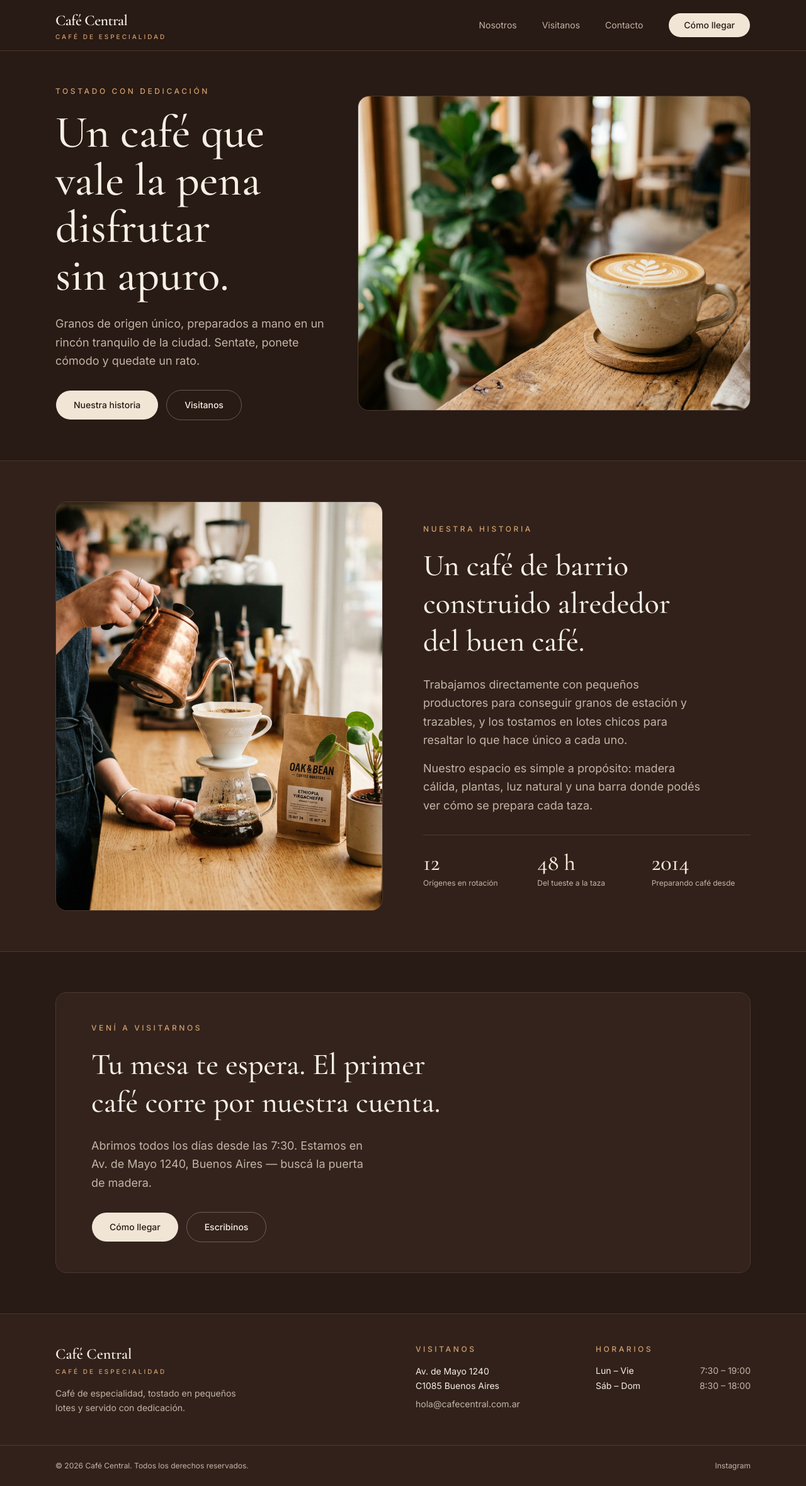
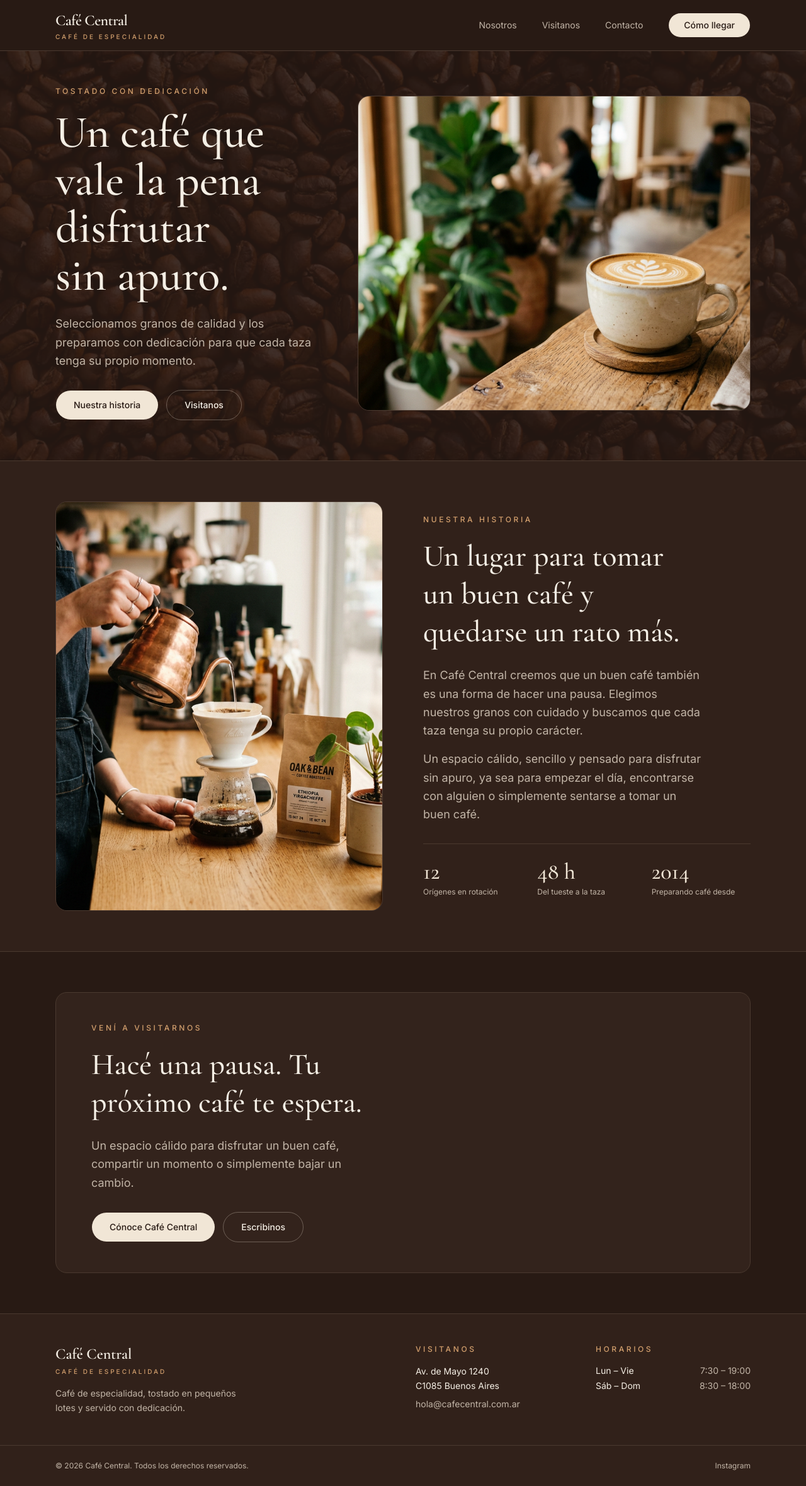
Before and after one commit to Robert-Martini/cafe-central-3z, a Next.js app: page / in a window 1280 px wide. Shown: the whole page at 63% size. Built offline with nearby package versions, Linux system fonts and the light colour scheme.

Commit message:
feat: revamp call-to-action and hero sections with new messaging and background image

```diff
--- a/components/call-to-action.tsx
+++ b/components/call-to-action.tsx
@@ -7,20 +7,17 @@ export function CallToAction() {
       <div className="rounded-2xl border border-border bg-card px-6 py-10 md:px-14 md:py-12">
         <p className="text-xs font-medium uppercase tracking-[0.3em] text-accent">Vení a visitarnos</p>
         <h2 className="mt-5 max-w-2xl font-serif text-4xl leading-tight font-medium text-balance text-foreground md:text-5xl">
-          Tu mesa te espera. El primer café corre por nuestra cuenta.
+          Hacé una pausa. Tu próximo café te espera.
         </h2>
         <p className="mt-6 max-w-md text-base leading-relaxed text-muted-foreground md:text-lg">
-          Abrimos todos los días desde las 7:30. Estamos en Av. de Mayo 1240, Buenos Aires — buscá la puerta de
-          madera.
+          Un espacio cálido para disfrutar un buen café, compartir un momento o simplemente bajar un cambio.
         </p>
         <div className="mt-8 flex flex-wrap gap-3">
           <a
-            href="https://maps.google.com/?q=Av.+de+Mayo+1240+Buenos+Aires"
-            target="_blank"
-            rel="noopener noreferrer"
+          href="#visit"
             className={cn(buttonVariants(), 'h-12 rounded-full px-7 text-sm')}
           >
-            Cómo llegar
+            Cónoce Café Central
           </a>
           <a
             href="mailto:hola@cafecentral.com.ar"
--- a/components/hero.tsx
+++ b/components/hero.tsx
@@ -4,7 +4,17 @@ import { cn } from '@/lib/utils'
 
 export function Hero() {
   return (
-    <section className="mx-auto max-w-6xl px-6 pt-10 pb-12 md:pt-14 md:pb-16">
+    <section className="relative isolate overflow-hidden">
+      <Image
+        src="/images/cafe-coffee.avif"
+        alt=""
+        aria-hidden="true"
+        fill
+        sizes="100vw"
+        className="-z-20 object-cover"
+      />
+      <div aria-hidden="true" className="absolute inset-0 -z-10 bg-background/85" />
+      <div className="mx-auto max-w-6xl px-6 pt-10 pb-12 md:pt-14 md:pb-16">
       <div className="grid items-center gap-10 lg:grid-cols-12 lg:gap-12">
         <div className="lg:col-span-5">
           <p className="text-xs font-medium uppercase tracking-[0.3em] text-accent">Tostado con dedicación</p>
@@ -12,8 +22,7 @@ export function Hero() {
             Un café que vale la pena disfrutar sin apuro.
           </h1>
           <p className="mt-6 max-w-md text-base leading-relaxed text-muted-foreground md:text-lg">
-            Granos de origen único, preparados a mano en un rincón tranquilo de la ciudad. Sentate, ponete cómodo y
-            quedate un rato.
+            Seleccionamos granos de calidad y los preparamos con dedicación para que cada taza tenga su propio momento.
           </p>
           <div className="mt-8 flex flex-wrap gap-3">
             <a href="#about" className={cn(buttonVariants(), 'h-12 rounded-full px-7 text-sm')}>
@@ -44,6 +53,7 @@ export function Hero() {
           </div>
         </div>
       </div>
+      </div>
     </section>
   )
 }
--- a/components/intro.tsx
+++ b/components/intro.tsx
@@ -23,16 +23,14 @@ export function Intro() {
         <div>
           <p className="text-xs font-medium uppercase tracking-[0.3em] text-accent">Nuestra historia</p>
           <h2 className="mt-5 font-serif text-4xl leading-tight font-medium text-balance text-foreground md:text-5xl">
-            Un café de barrio construido alrededor del buen café.
+            Un lugar para tomar un buen café y quedarse un rato más.
           </h2>
           <div className="mt-6 max-w-md space-y-4 text-base leading-relaxed text-muted-foreground md:text-lg">
             <p>
-              Trabajamos directamente con pequeños productores para conseguir granos de estación y trazables, y los
-              tostamos en lotes chicos para resaltar lo que hace único a cada uno.
+              En Café Central creemos que un buen café también es una forma de hacer una pausa. Elegimos nuestros granos con cuidado y buscamos que cada taza tenga su propio carácter.
             </p>
             <p>
-              Nuestro espacio es simple a propósito: madera cálida, plantas, luz natural y una barra donde podés ver
-              cómo se prepara cada taza.
+              Un espacio cálido, sencillo y pensado para disfrutar sin apuro, ya sea para empezar el día, encontrarse con alguien o simplemente sentarse a tomar un buen café.
             </p>
           </div>
 
```
Also changed, not shown: public/images/cafe-coffee.avif (added).
